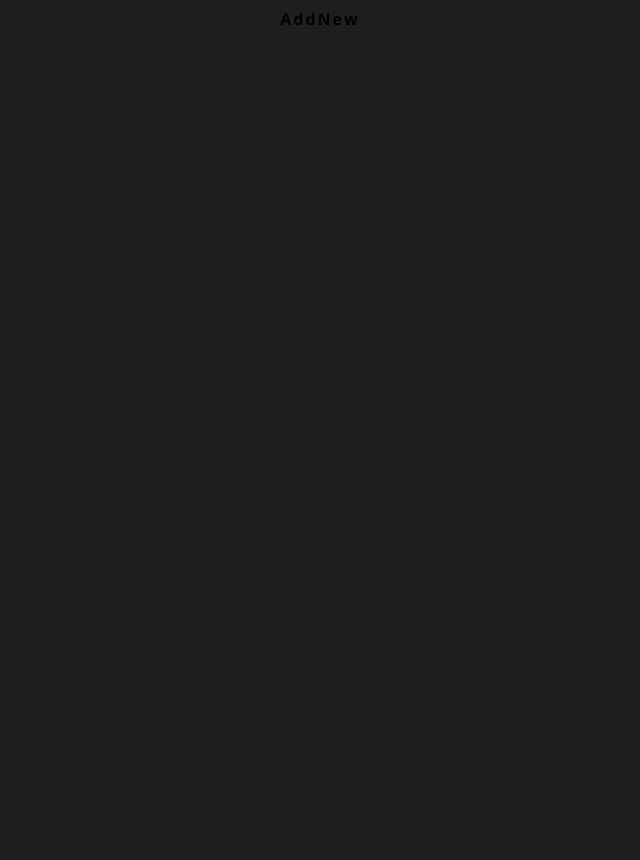
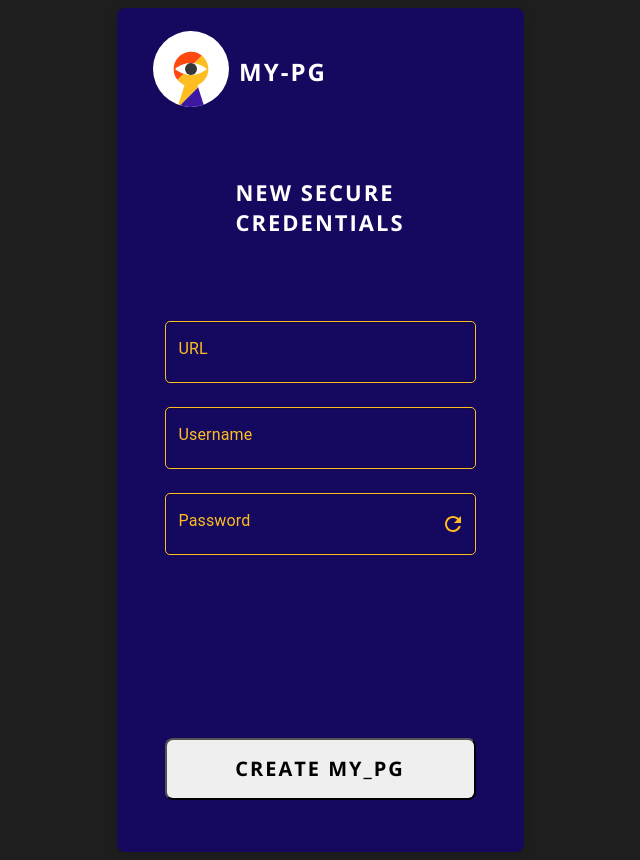
Before and after one commit to Emadenni/my-password-generator, a React (Vite) app in the folder frontend/: page /addNew in a window 1280 px wide. Shown: the whole page, without its empty margins (320-960 px from the left). Before the commit the page ends 800 px from the top, so only its background shows below. Built offline with nearby package versions, Linux system fonts and the light colour scheme; a web font is replaced by a local one.

Commit message:
completed addNewPage

```diff
--- a/frontend/package.json
+++ b/frontend/package.json
@@ -14,6 +14,7 @@
     "@emotion/styled": "^11.13.0",
     "@mui/icons-material": "^6.1.5",
     "@mui/material": "^6.1.5",
+    "generate-password": "^1.7.1",
     "react": "^18.3.1",
     "react-dom": "^18.3.1",
     "react-router-dom": "^6.27.0",
--- a/frontend/src/components/Layout/layout.scss
+++ b/frontend/src/components/Layout/layout.scss
@@ -119,3 +119,7 @@ body {
     text-align: center;
   }
 }
+
+.MuiSvgIcon-root {
+  color: #ffbd21;
+}
--- a/frontend/src/components/inputField.tsx
+++ b/frontend/src/components/inputField.tsx
@@ -37,7 +37,7 @@ const InputField: React.FC<InputFieldProps> = ({
         <TextField
             className={`custom-textfield ${inputClassName || ''}`}
             label={label}
-            type={showPassword ? 'text' : type}
+            type={showPassword && type === 'password' ? 'text' : type}
             variant='outlined'
             fullWidth
             margin='normal'
@@ -45,8 +45,7 @@ const InputField: React.FC<InputFieldProps> = ({
             onChange={onChange}
             required={required}
             onClick={onClick}
-            slotProps={{
-                input: {
+            InputProps={{
                 endAdornment: (
                     <InputAdornment position="end">
                         {type === 'password' && (
@@ -70,8 +69,7 @@ const InputField: React.FC<InputFieldProps> = ({
                             </IconButton>
                         )}
                     </InputAdornment>
-                    )
-                }
+                ),
             }}
         />
     );
--- a/frontend/src/pages/AddNew/AddNew.tsx
+++ b/frontend/src/pages/AddNew/AddNew.tsx
@@ -1,11 +1,63 @@
-import "./addNew.scss"
+import React, { useState } from "react";
+import { Box } from "@mui/material";
+import InputField from "../../components/inputField";
+import generatePassword from "generate-password";
+import Layout from "../../components/Layout/Layout";
+import Logo from "../../assets/images/Logo.svg";
+import "./addNew.scss";
 
-type Props = {}
+type Props = {};
 
-const AddNew = (props: Props) => {
+const AddNew: React.FC<Props> = () => {
+  const [url, setUrl] = useState("");
+  const [username, setUsername] = useState("");
+  const [password, setPassword] = useState("");
+
+  const generateRandomPassword = () => {
+    const password = generatePassword.generate({
+      length: 12,
+      numbers: true,
+      symbols: true,
+      uppercase: true,
+      lowercase: true,
+    });
+    setPassword(password);
+  };
+
+  const handleSubmit = () => {
+    console.log("Invio", { url, username, password });
+  };
+
+  const handleBack = () => {};
+
   return (
-    <div>AddNew</div>
-  )
-}
+    <Layout
+      logo={<img src={Logo} alt="Logo" />}
+      title="MY-PG"
+      buttonLabel="CREATE MY_PG"
+      onButtonClick={handleBack}
+      headerId="addNew-header"
+      titleClassName="storage-title"
+    >
+      <Box className="add-new-container">
+        <h2 className="addNew-subtitle">NEW SECURE <br /> CREDENTIALS</h2>
+        <InputField label="URL" value={url} onChange={(e) => setUrl(e.target.value)} inputClassName="url-input" />
+        <InputField
+          label="Username"
+          value={username}
+          onChange={(e) => setUsername(e.target.value)}
+          inputClassName="username-input"
+        />
+        <InputField
+          label="Password"
+          value={password}
+          onChange={() => {}}
+          onGenerate={generateRandomPassword}
+          inputClassName="password-input"
+        />
+      </Box>
+    </Layout>
+  );
+};
 
-export default AddNew
+export default AddNew;
--- a/frontend/src/pages/AddNew/addNew.scss
+++ b/frontend/src/pages/AddNew/addNew.scss
@@ -1 +1,20 @@
 @use "./src/sass/" as *;
+
+#addNew-header {
+    @include flex(row, center, center);
+    margin-right: 160px;
+    margin-bottom: 120px;
+    margin-top: -180px;
+}
+
+.add-new-container {
+    @include flex(column, center, center);
+    margin-bottom: 55px;
+}
+
+.addNew-subtitle {
+    color: white;
+    font-size: 22px;
+    margin-bottom: 68px;
+    margin-top: -55px;
+}
--- a/frontend/src/pages/Login/Login.tsx
+++ b/frontend/src/pages/Login/Login.tsx
@@ -3,12 +3,15 @@ import { Link } from 'react-router-dom';
 import InputField from "../../components/inputField";
 import Layout from "../../components/Layout/Layout";
 import Logo from "../../assets/images/Logo.svg";
+import { useNavigate } from "react-router-dom";
 import "./login.scss"
+
 
 
 const Login: React.FC = () => {
   const [username, setUsername] = useState('');
   const [password, setPassword] = useState('');
+  const navigate = useNavigate();
 
   const handleUsernameChange = (e: React.ChangeEvent<HTMLInputElement>) => {
     setUsername(e.target.value);
@@ -19,8 +22,7 @@ const Login: React.FC = () => {
   };
 
   const handleLogin = () => {
-    console.log('Username:', username);
-    console.log('Password:', password);
+    navigate("/storage");
   };
 
   return (
--- a/frontend/src/pages/Storage/Storage.tsx
+++ b/frontend/src/pages/Storage/Storage.tsx
@@ -3,9 +3,9 @@ import Layout from "../../components/Layout/Layout";
 import Logo from "../../assets/images/Logo.svg";
 import InputGroup from "../../components/inputGroup";
 import { useNavigate } from "react-router-dom";
-import { Box, IconButton } from "@mui/material";
+import { Box } from "@mui/material";
 import InputField from "../../components/inputField";
-import { FileCopy } from '@mui/icons-material';
+import "./storage.scss";
 
 export interface PasswordEntry {
   id: number;
@@ -20,7 +20,7 @@ const Storage: React.FC = () => {
     const navigate = useNavigate();
 
     const handleNewMyPG = () => {
-        navigate("/create");
+        navigate("/addNew");
     };
 
     const handleEdit = (id: number) => {
@@ -48,7 +48,7 @@ const Storage: React.FC = () => {
     return (
         <Layout
             logo={<img src={Logo} alt="Logo" className="storage-logo" />}
-            title="MY-PG Storage"
+            title="MY-PG"
             headerId="storage-header"
             titleClassName="storage-title"
             buttonLabel="NEW MY-PG"
@@ -63,17 +63,14 @@ const Storage: React.FC = () => {
                     showPassword={showPassword}
                     groupClassName="input-group"
                 />
-                <Box style={{ marginTop: '20px', display: 'flex', alignItems: 'center' }}>
+                <Box className="external-box">
                     <InputField
-                        label="Password"
+                        label="SECURED PASSWORD"
                         value={showPassword ? selectedPassword : "•".repeat(selectedPassword.length)}
                         onChange={() => {}}
-                        type={showPassword ? "text" : "password"}
-                        inputClassName="play-inside-input"
+                        onCopy={() => navigator.clipboard.writeText(selectedPassword)}
+                        inputClassName="passStored-input"
                     />
-                    <IconButton onClick={() => navigator.clipboard.writeText(selectedPassword)}>
-                        <FileCopy />
-                    </IconButton>
                 </Box>
             </Box>
         </Layout>
--- a/frontend/src/pages/Storage/storage.scss
+++ b/frontend/src/pages/Storage/storage.scss
@@ -1,16 +1,41 @@
 @use "./src/sass/" as *;
 
 .storage-logo {
-    width: 32px;
-    height: 32px;
+  width: 32px;
+  height: 32px;
 }
 
 .storage-title {
-    font-size: 24px;
-    margin-left: 10px;
+  font-size: 24px;
+  margin-left: 10px;
 }
 
 #storage-header {
-    @include flex(row, center, center);
-    margin-right:100px;
+  @include flex(row, center, center);
+  margin-right: 160px;
+  margin-bottom: 120px;
+  margin-top: -180px;
 }
+
+.passStored-input {
+  font-size: 10px;
+  border-radius: 5px 5px 0 0;
+  letter-spacing: 2px;
+  font-family: $primary-font-family;
+  font-weight: bold;
+}
+
+.external-box {
+  margin-top: 50px;
+  @include flex(row, center, center);
+
+  div > label {
+    font-size: 14px;
+    border-radius: 5px 5px 0 0;
+    letter-spacing: 2px;
+    font-family: $primary-font-family;
+    width: 70%;
+    font-weight: bold;
+    text-align: center;
+  }
+}
```
Also changed, not shown: 1 other file (tests, documents, lock files or other folders). Lines whose indentation alone changed are shown as unchanged.
